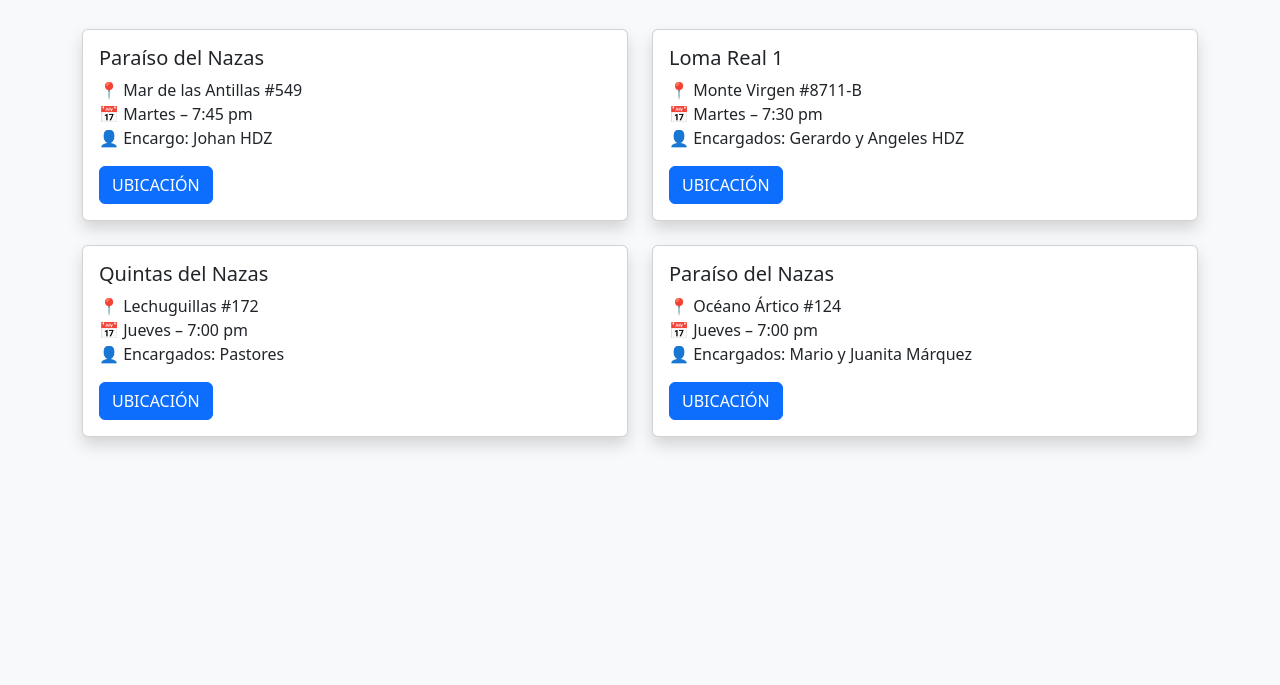
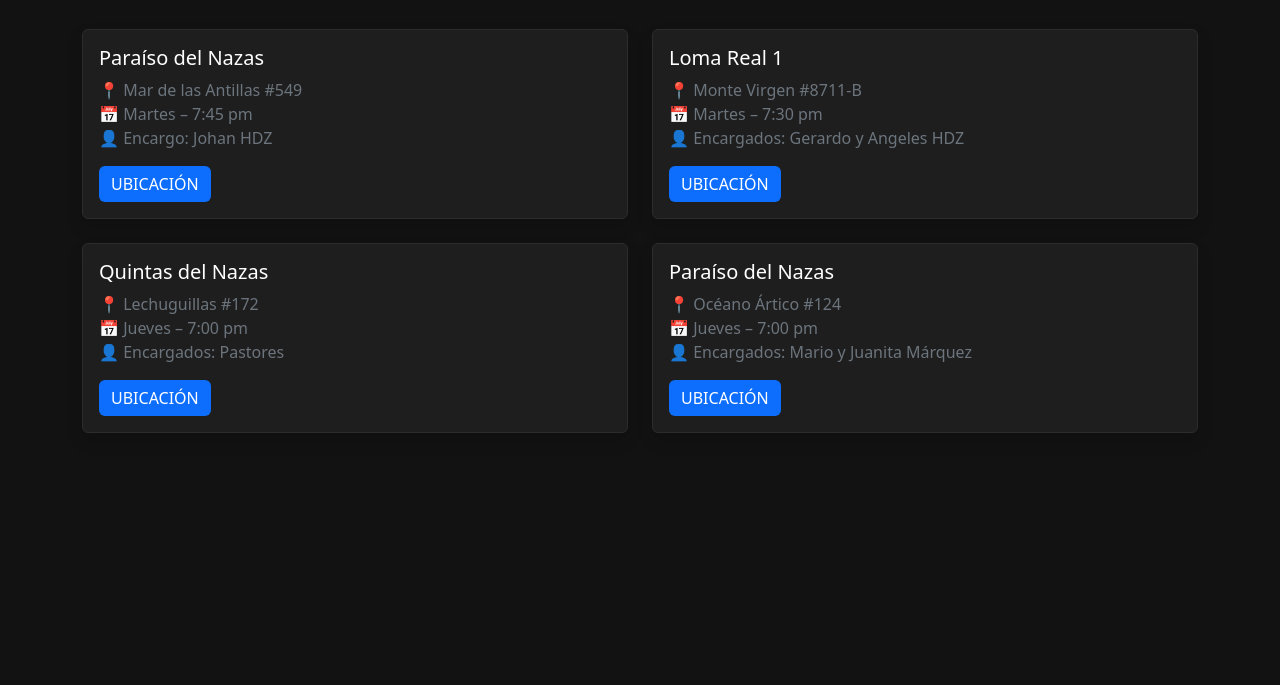
Before and after one commit to abramalvarado10-eng/grupos-familiares-GP, a plain HTML site: page index.html in a window 1280 px wide. Shown: the part 115-800 px from the top of the page. Drawn offline with nearby package versions, Linux system fonts and the light colour scheme.

Commit message:
Update index.html

```diff
--- a/index.html
+++ b/index.html
@@ -1,15 +1,42 @@
 <!DOCTYPE html>
-<html lang="es">
+<html lang="es" data-bs-theme="dark">
 <head>
     <meta charset="UTF-8">
     <title>Grupos Familiares</title>
     <meta name="viewport" content="width=device-width, initial-scale=1">
+
+    <!-- Bootstrap -->
     <link href="https://cdn.jsdelivr.net/npm/bootstrap@5.3.3/dist/css/bootstrap.min.css" rel="stylesheet">
+
+    <style>
+        body {
+            background-color: #121212;
+        }
+
+        .card {
+            background-color: #1e1e1e;
+            border: 1px solid #2c2c2c;
+        }
+
+        .card-title {
+            color: #ffffff;
+        }
+
+        .btn-primary {
+            background-color: #0d6efd;
+            border: none;
+        }
+
+        .btn-primary:hover {
+            background-color: #0b5ed7;
+        }
+    </style>
 </head>
-<body class="bg-light">
+
+<body>
 
 <div class="container py-5">
-    <h1 class="text-center mb-5">Grupos Familiares</h1>
+    <h1 class="text-center mb-5 text-white">Grupos Familiares</h1>
 
     <div class="row g-4">
 
@@ -18,7 +45,7 @@
             <div class="card shadow">
                 <div class="card-body">
                     <h5 class="card-title">Paraíso del Nazas</h5>
-                    <p>
+                    <p class="text-secondary">
                         📍 Mar de las Antillas #549<br>
                         📅 Martes – 7:45 pm<br>
                         👤 Encargo: Johan HDZ
@@ -37,7 +64,7 @@
             <div class="card shadow">
                 <div class="card-body">
                     <h5 class="card-title">Loma Real 1</h5>
-                    <p>
+                    <p class="text-secondary">
                         📍 Monte Virgen #8711-B<br>
                         📅 Martes – 7:30 pm<br>
                         👤 Encargados: Gerardo y Angeles HDZ
@@ -56,7 +83,7 @@
             <div class="card shadow">
                 <div class="card-body">
                     <h5 class="card-title">Quintas del Nazas</h5>
-                    <p>
+                    <p class="text-secondary">
                         📍 Lechuguillas #172<br>
                         📅 Jueves – 7:00 pm<br>
                         👤 Encargados: Pastores
@@ -75,7 +102,7 @@
             <div class="card shadow">
                 <div class="card-body">
                     <h5 class="card-title">Paraíso del Nazas</h5>
-                    <p>
+                    <p class="text-secondary">
                         📍 Océano Ártico #124<br>
                         📅 Jueves – 7:00 pm<br>
                         👤 Encargados: Mario y Juanita Márquez
```
